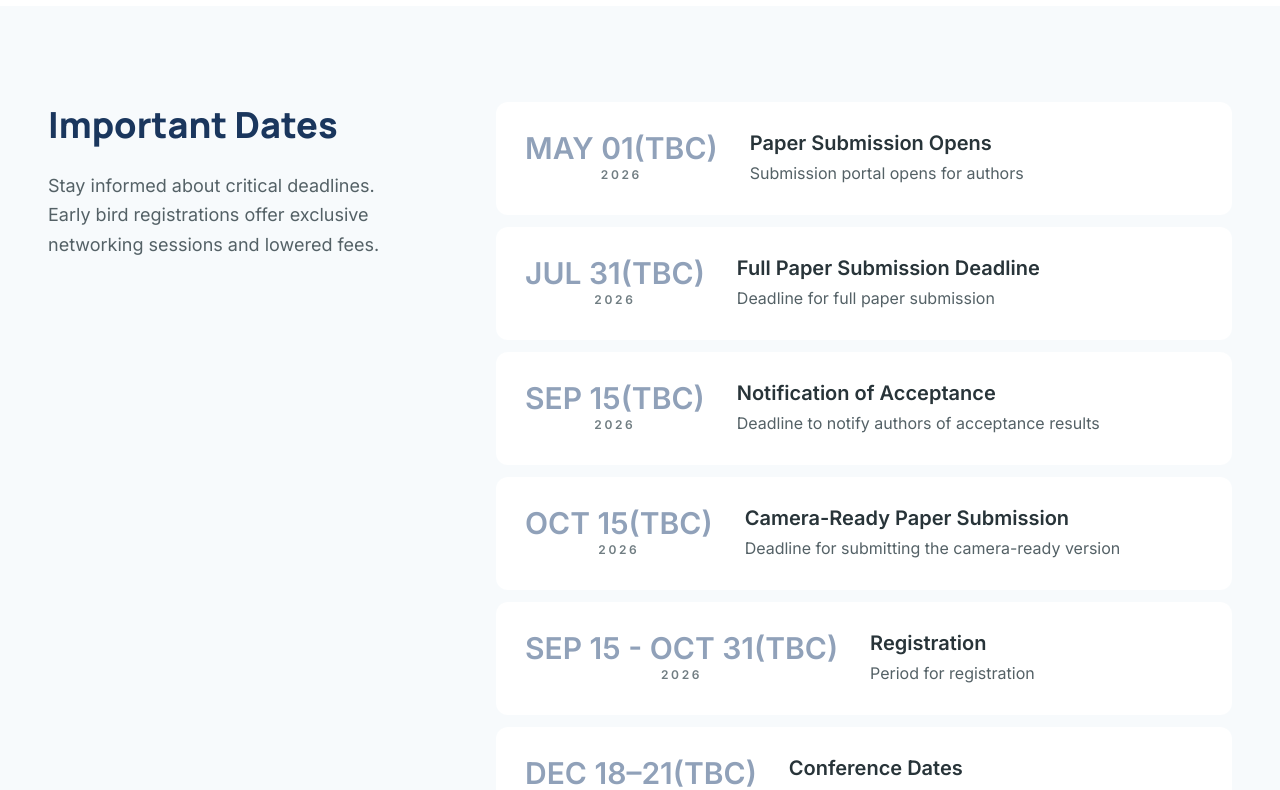
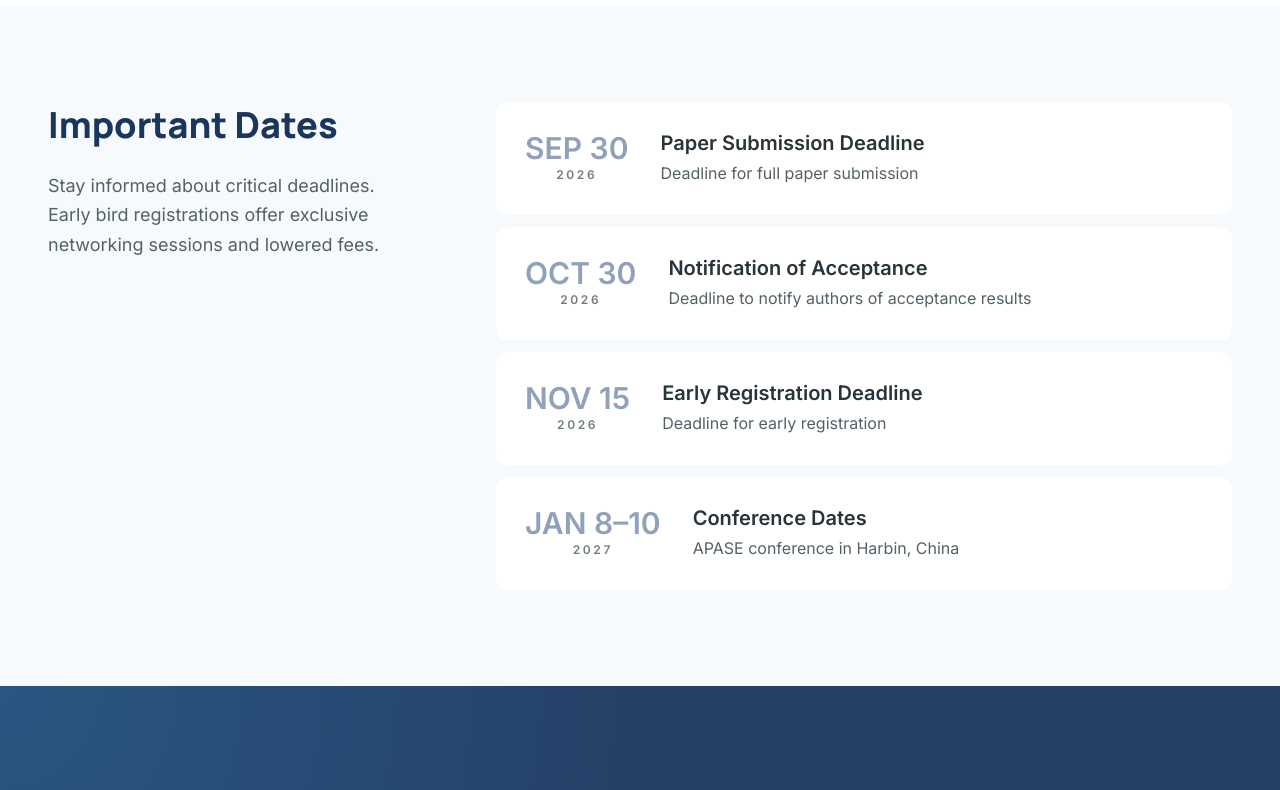
Before and after one commit to ascomlab/apase-web, a Next.js app: page / in a window 1280 px wide. Shown: the part 1680-2470 px from the top of the page. Built offline with nearby package versions, Linux system fonts and the light colour scheme.

Commit message:
Update page.tsx

```diff
--- a/app/page.tsx
+++ b/app/page.tsx
@@ -32,48 +32,34 @@ const heroData = {
 const todayKey = getTodayKey("Asia/Shanghai");
 
 const importantDates = [
+
   {
-    date: "MAY 01(TBC)",
+    date: "SEP 30",
     year: "2026",
-    title: "Paper Submission Opens",
-    description: "Submission portal opens for authors",
-    // status: "Open",
-    active: todayKey >= getMilestoneKey("MAY 01", "2026")!,
+    title: "Paper Submission Deadline",
+    description: "Deadline for full paper submission",
+    active: todayKey >= getMilestoneKey("SEP 30", "2026")!,
   },
   {
-    date: "JUL 31(TBC)",
-    year: "2026",
-    title: "Full Paper Submission Deadline",
-    description: "Deadline for full paper submission",
-    active: todayKey >= getMilestoneKey("JUL 31", "2026")!,
-  },
-  {
-    date: "SEP 15(TBC)",
+    date: "OCT 30",
     year: "2026",
     title: "Notification of Acceptance",
     description: "Deadline to notify authors of acceptance results",
-    active: todayKey >= getMilestoneKey("SEP 15", "2026")!,
+    active: todayKey >= getMilestoneKey("OCT 30", "2026")!,
   },
   {
-    date: "OCT 15(TBC)",
+    date: "NOV 15",
     year: "2026",
-    title: "Camera-Ready Paper Submission",
-    description: "Deadline for submitting the camera-ready version",
-    active: todayKey >= getMilestoneKey("OCT 15", "2026")!,
+    title: "Early Registration Deadline",
+    description: "Deadline for early registration",
+    active: todayKey >= getMilestoneKey("NOV 15", "2026")!,
   },
   {
-    date: "SEP 15 - OCT 31(TBC)",
-    year: "2026",
-    title: "Registration",
-    description: "Period for registration",
-    active: todayKey >= getMilestoneKey("OCT 31", "2026")!,
-  },
-  {
-    date: "DEC 18–21(TBC)",
-    year: "2026",
+    date: "JAN 8–10",
+    year: "2027",
     title: "Conference Dates",
-    description: "APASE 2026 conference in Harbin, China",
-    active: todayKey >= getMilestoneKey("DEC 18", "2026")!,
+    description: "APASE conference in Harbin, China",
+    active: todayKey >= getMilestoneKey("JAN 8", "2027")!,
   },
 ];
 
```
